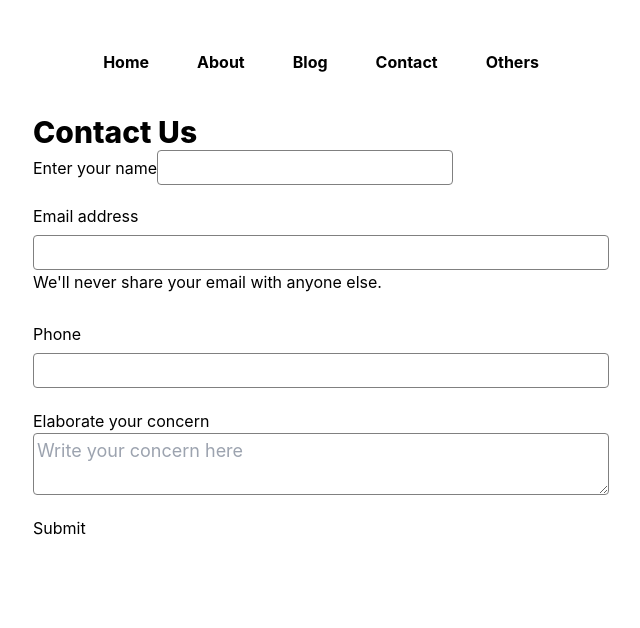
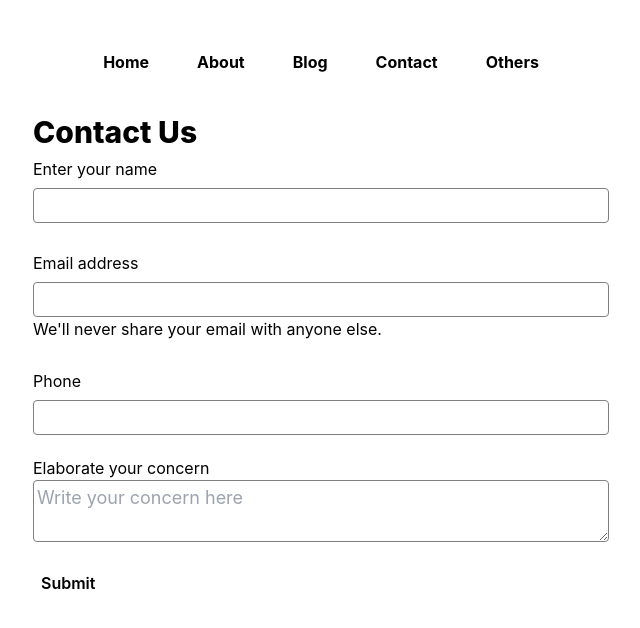
Before and after one commit to sayedsaddam/next-blog, a Next.js app: page /contact in a window 1280 px wide. Shown: the top 628 px of the page, without its empty margins (319-959 px from the left). Built offline with nearby package versions, Linux system fonts and the light colour scheme.

Commit message:
updated the contact.js, added tailwind classes to the submit button.

```diff
--- a/pages/contact.js
+++ b/pages/contact.js
@@ -29,7 +29,7 @@ export const Contact = () => {
     <div className={styles.container}>
       <h1 className='font-extrabold text-3xl mt-10'>Contact Us</h1>
       <form onSubmit={handleSubmit}>
-        <div className='mb-3'>
+        <div className={styles.mb3}>
           <label htmlFor="name" className={styles.formlabel}>Enter your name</label>
           <input className={styles.input} type="text" value={name} onChange={event => setName(event.target.value)} id="name" name='name' />
         </div>
@@ -46,7 +46,7 @@ export const Contact = () => {
           <label htmlFor="desc">Elaborate your concern</label>
           <textarea className={styles.input} value={desc} onChange={event => setDesc(event.target.value)} placeholder="Write your concern here" name='desc' id="desc" />
         </div>
-        <button type="submit" className="btn btn-primary">Submit</button>
+        <button type="submit" className="bg-white text-black p-2 rounded-md font-semibold">Submit</button>
       </form>
     </div>
   )
```
